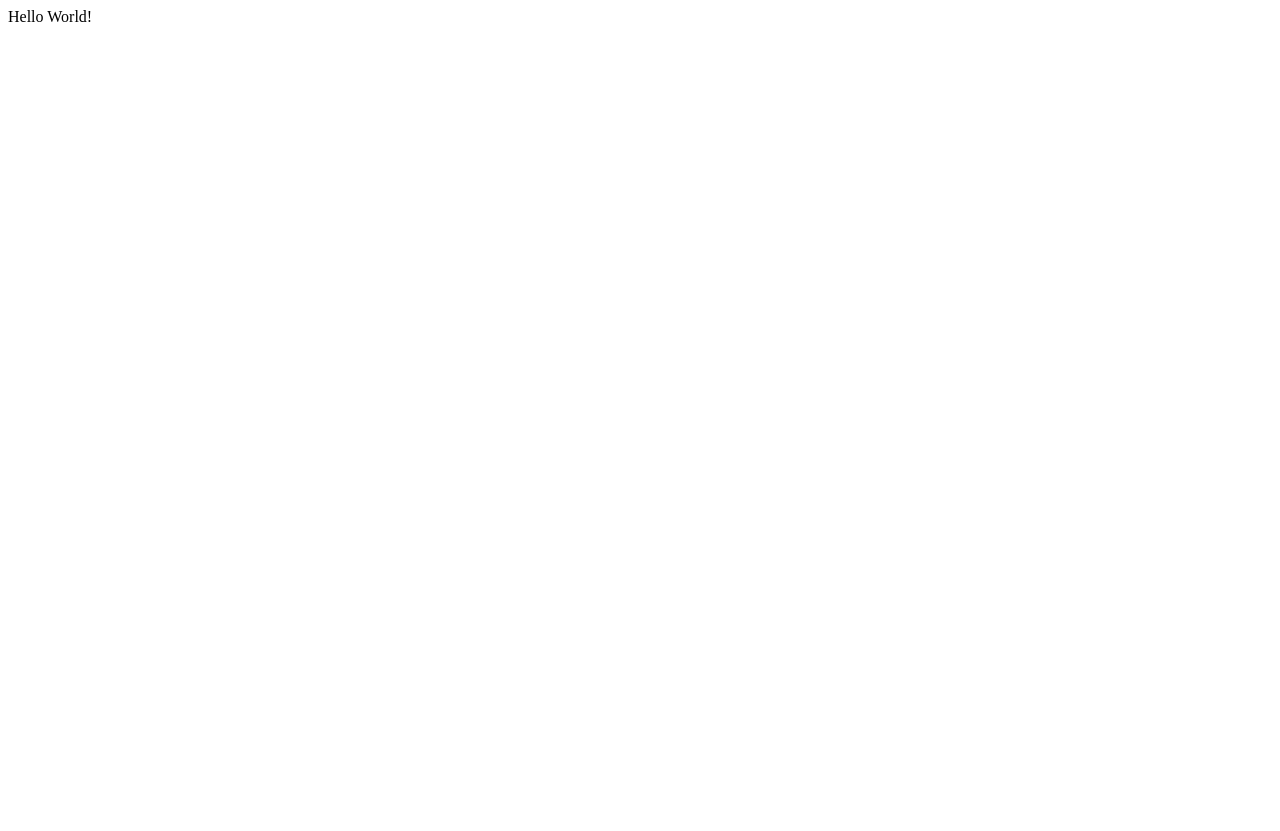
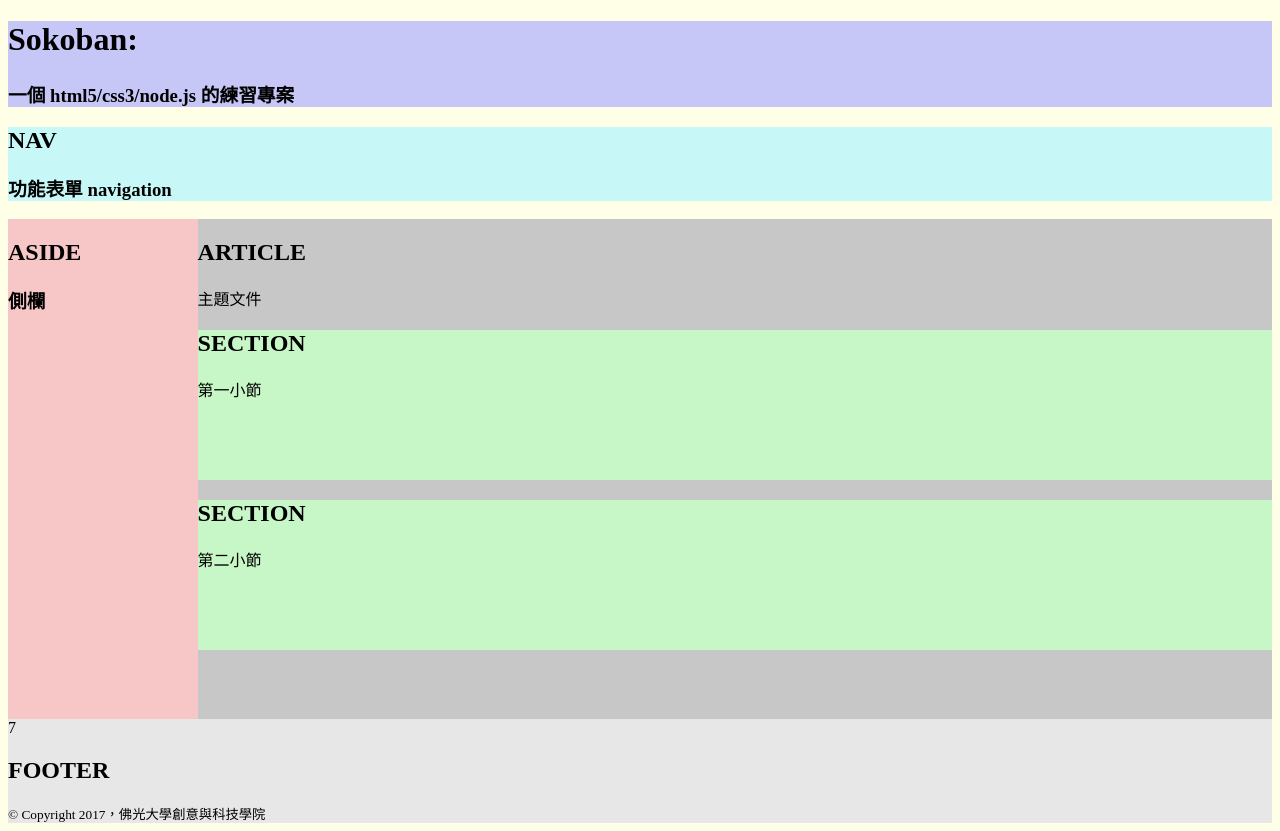
Before and after one commit to Hung-Yi/3333, a plain HTML site: page htdocs/html/index.html in a window 1280 px wide. Before the commit the page ends 800 px from the top, so only its background shows below. Drawn offline with Linux system fonts and the light colour scheme.

Commit message:
index.html ...

```diff
--- a/htdocs/html/index.html
+++ b/htdocs/html/index.html
@@ -1,13 +1,48 @@
+<!DOCTYPE html>
  <html lang="zh-TW">
  <head>
  <meta charset="utf-8">
-<meta name="viewport" content="width=device-width, initial-scale=1.0">
+ <meta name="viewport" content="width=device-width,
+initial-scale=1.0">
+
  <title>Sokoban: A Puzzle Game</title>
  <meta name="author" content="Yiwei Chiao">
-<meta name="description" content="A web-based Sokoban (倉庫番) game.">
+ <meta name="description" content="A web-based Sokoban
+(倉庫番) game.">
  <meta name="keywords" content="Javascript, game, Sokoban">
  </head>
-<body>
-Hello World!
+ <body style="background-color: #ffffe7;">
+ <header style="background-color: #c7c7f7;">
+ <h1>Sokoban:</h1>
+ <h3>⼀個 html5/css3/node.js 的練習專案</h3>
+ </header>
+ <nav style="background-color: #c7f7f7;">
+ <h2>NAV</h2>
+ <h3>功能表單 navigation</h3>
+ </nav>
+ <aside style="background-color: #f7c7c7; width: 15%;
+height: 500px; float: left;">
+ <h2>ASIDE</h2><h3>側欄</h3>
+ </aside>
+ <article style="background-color: #c7c7c7; width: 85%;
+height: 500px; float: left;">
+ <h2>ARTICLE</h2>
+ 主題⽂件
+ <section style="background-color: #c7f7c7;
+height: 150px;">
+ <h2>SECTION</h2>
+ 第⼀⼩節
+ </section>
+ <section style="background-color: #c7f7c7;
+height: 150px;">
+ <h2>SECTION</h2>
+ 第⼆⼩節
+ </section>
+ </article>
+ <footer style="background-color: #e7e7e7;">
+7
+ <h2>FOOTER</h2>
+<small>&copy; Copyright 2017，佛光⼤學創意與科技學院<small>
+ </footer>
  </body>
  </html>
```
Also changed, not shown: httpd/index.js (+8 -8 lines). Lines whose indentation alone changed are shown as unchanged.
